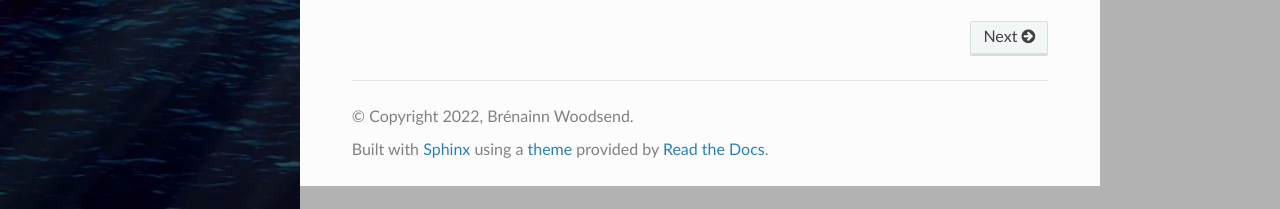
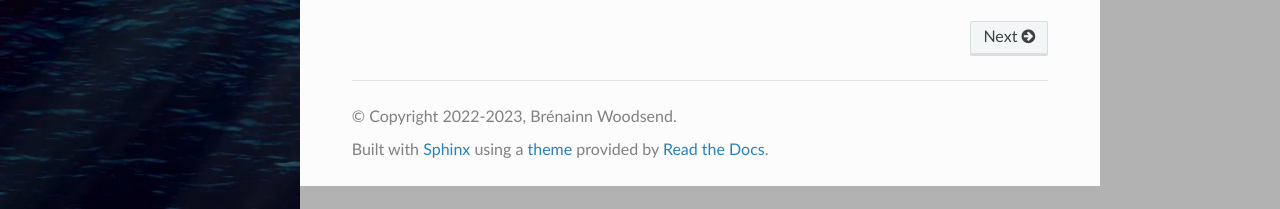
Before and after one commit to bwoodsend/polycotylus, a Sphinx documentation site: the page built from docs/source/index.rst, in a window 1280 px wide. Shown: the part 688-897 px from the top of the page. Built offline with Sphinx 7.4.7 and the Read the Docs theme 2.0.0, drawn with Linux system fonts in a browser that asks for light colours.

Commit message:
Update copyright years.

```diff
--- a/docs/source/conf.py
+++ b/docs/source/conf.py
@@ -57,7 +57,7 @@ master_doc = "index"
 
 # General information about the project.
 project = "polycotylus"
-copyright = "2022, Brénainn Woodsend"
+copyright = "2022-2023, Brénainn Woodsend"
 author = "Brénainn Woodsend"
 
 # The version info for the project you"re documenting, acts as replacement
```
Also changed, not shown: 1 other file.
